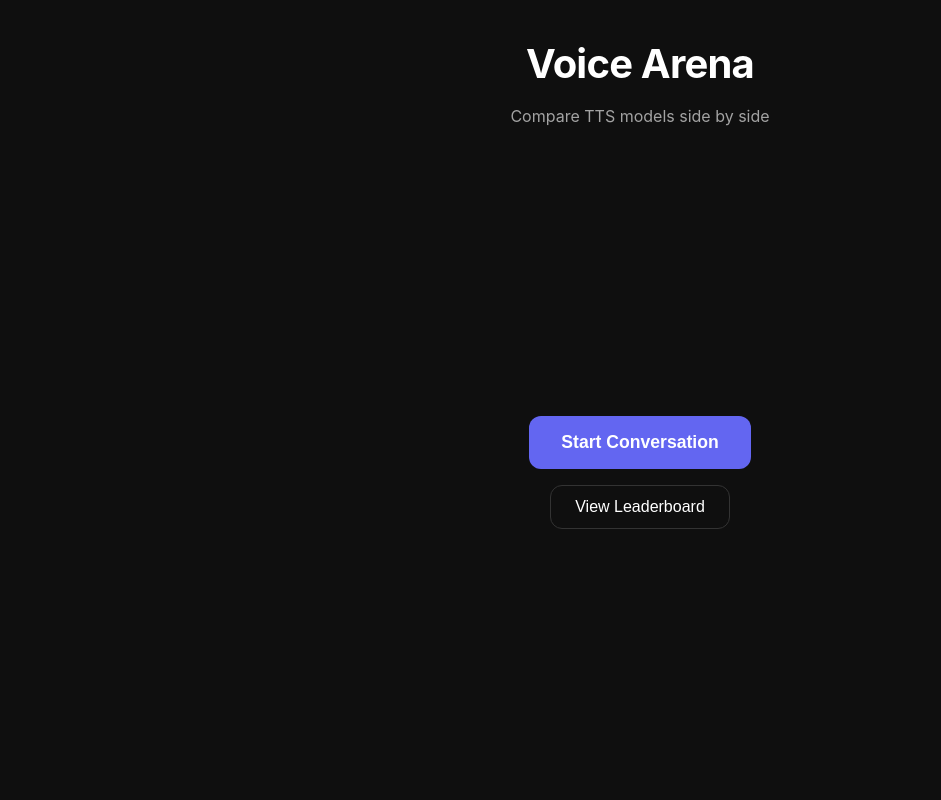
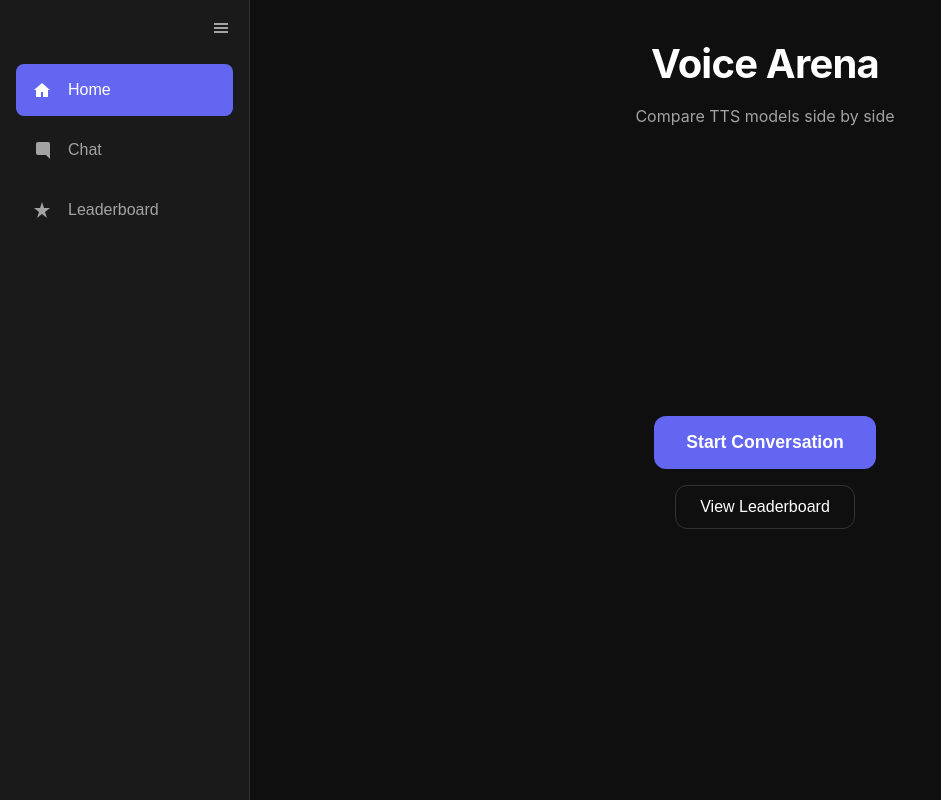
Before and after one commit to akhilag01/infraarena, a plain HTML site: page voicearena/index.html in a window 1280 px wide. Shown: the whole page, without its empty margins (0-941 px from the left). Drawn offline with Linux system fonts and the light colour scheme; files that its build step writes are made by us from their sources; files whose address does not match are found by name.

Commit message:
Add collapsible sidebar navigation menu

```diff
--- a/voicearena/app.js
+++ b/voicearena/app.js
@@ -409,3 +409,41 @@ document.querySelectorAll('.vote-btn').forEach(btn => {
         submitVote(winner);
     });
 });
+
+const sidebar = document.getElementById('sidebar');
+const sidebarToggle = document.getElementById('sidebar-toggle');
+const navHome = document.getElementById('nav-home');
+const navChat = document.getElementById('nav-chat');
+const navLeaderboard = document.getElementById('nav-leaderboard');
+
+sidebarToggle.addEventListener('click', () => {
+    sidebar.classList.toggle('collapsed');
+});
+
+navHome.addEventListener('click', () => {
+    showScreen(startScreen);
+    updateActiveNav(navHome);
+});
+
+navChat.addEventListener('click', () => {
+    if (sessionId) {
+        showScreen(chatScreen);
+        updateActiveNav(navChat);
+    } else {
+        alert('Please start a conversation first');
+    }
+});
+
+navLeaderboard.addEventListener('click', () => {
+    loadLeaderboard();
+    updateActiveNav(navLeaderboard);
+});
+
+function updateActiveNav(activeItem) {
+    document.querySelectorAll('.nav-item').forEach(item => {
+        item.classList.remove('active');
+    });
+    activeItem.classList.add('active');
+}
+
+updateActiveNav(navHome);
--- a/voicearena/index.html
+++ b/voicearena/index.html
@@ -7,6 +7,35 @@
     <link rel="stylesheet" href="/static/style.css">
 </head>
 <body>
+    <div class="sidebar" id="sidebar">
+        <button class="sidebar-toggle" id="sidebar-toggle">
+            <svg width="20" height="20" viewBox="0 0 20 20" fill="currentColor">
+                <path d="M3 5h14v2H3V5zm0 4h14v2H3V9zm0 4h14v2H3v-2z"/>
+            </svg>
+        </button>
+        <nav class="sidebar-nav">
+            <button class="nav-item" id="nav-home">
+                <svg width="20" height="20" viewBox="0 0 20 20" fill="currentColor">
+                    <path d="M10 3L2 10h2v7h5v-5h2v5h5v-7h2L10 3z"/>
+                </svg>
+                <span>Home</span>
+            </button>
+            <button class="nav-item" id="nav-chat">
+                <svg width="20" height="20" viewBox="0 0 20 20" fill="currentColor">
+                    <path d="M6 2a2 2 0 00-2 2v9a2 2 0 002 2h8l4 4V4a2 2 0 00-2-2H6z"/>
+                </svg>
+                <span>Chat</span>
+            </button>
+            <button class="nav-item" id="nav-leaderboard">
+                <svg width="20" height="20" viewBox="0 0 20 20" fill="currentColor">
+                    <path d="M10 2l2 6h6l-5 4 2 6-5-4-5 4 2-6-5-4h6l2-6z"/>
+                </svg>
+                <span>Leaderboard</span>
+            </button>
+        </nav>
+    </div>
+
+    <div class="main-wrapper">
         <div class="container">
             <header>
                 <h1>Voice Arena</h1>
@@ -58,6 +87,7 @@
             </div>
         </main>
         </div>
+    </div>
 
     <script src="/static/app.js"></script>
 </body>
--- a/voicearena/style.css
+++ b/voicearena/style.css
@@ -22,6 +22,86 @@ body {
     background: var(--bg);
     color: var(--text);
     line-height: 1.6;
+    overflow: hidden;
+    display: flex;
+}
+
+.sidebar {
+    width: 250px;
+    background: var(--surface);
+    height: 100vh;
+    display: flex;
+    flex-direction: column;
+    border-right: 1px solid var(--border);
+    transition: transform 0.3s ease;
+    position: relative;
+    z-index: 100;
+}
+
+.sidebar.collapsed {
+    transform: translateX(-210px);
+}
+
+.sidebar-toggle {
+    position: absolute;
+    right: 10px;
+    top: 10px;
+    background: transparent;
+    border: none;
+    color: var(--text-secondary);
+    cursor: pointer;
+    padding: 0.5rem;
+    border-radius: 8px;
+    transition: all 0.2s;
+}
+
+.sidebar-toggle:hover {
+    background: var(--surface-hover);
+    color: var(--text);
+}
+
+.sidebar-nav {
+    display: flex;
+    flex-direction: column;
+    gap: 0.5rem;
+    padding: 4rem 1rem 1rem 1rem;
+}
+
+.nav-item {
+    display: flex;
+    align-items: center;
+    gap: 1rem;
+    padding: 1rem;
+    background: transparent;
+    border: none;
+    color: var(--text-secondary);
+    cursor: pointer;
+    border-radius: 8px;
+    transition: all 0.2s;
+    text-align: left;
+    font-size: 1rem;
+}
+
+.nav-item:hover {
+    background: var(--surface-hover);
+    color: var(--text);
+}
+
+.nav-item.active {
+    background: var(--primary);
+    color: white;
+}
+
+.nav-item svg {
+    flex-shrink: 0;
+}
+
+.nav-item span {
+    white-space: nowrap;
+}
+
+.main-wrapper {
+    flex: 1;
     overflow: hidden;
 }
 
```
Lines whose indentation alone changed are shown as unchanged.
